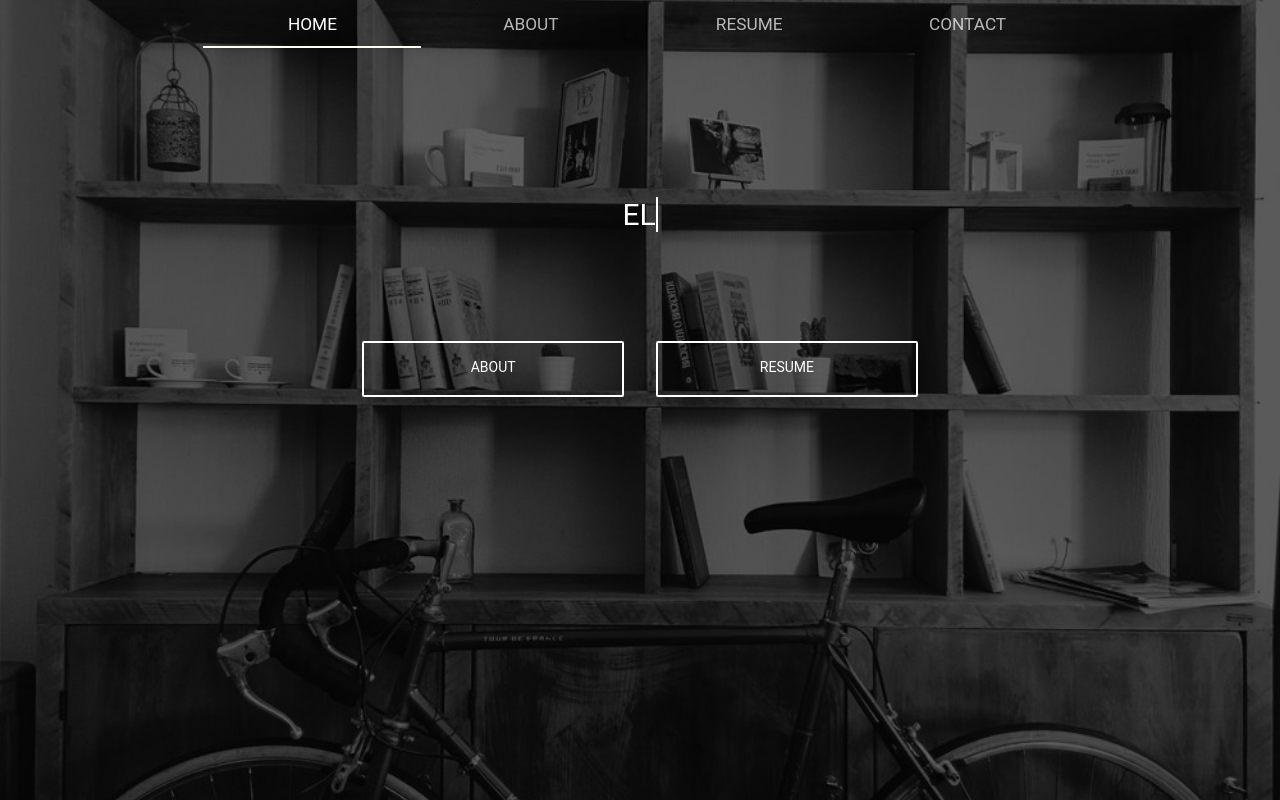
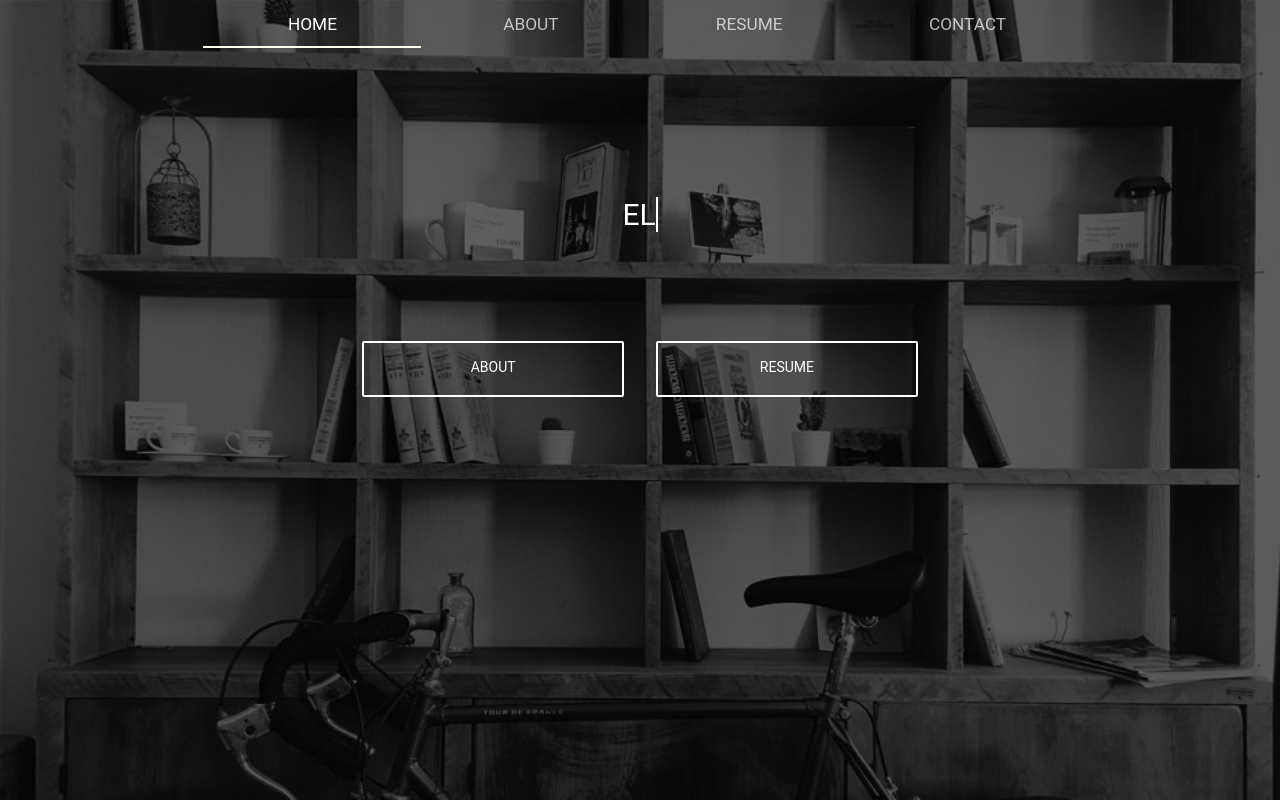
Before and after one commit to gearingdevin/personalWebsite, a website: page public/views/index.html in a window 1280 px wide. Drawn offline with nearby package versions, Linux system fonts and the light colour scheme.

Commit message:
background fix v1

```diff
--- a/public/css/main.css
+++ b/public/css/main.css
@@ -58,12 +58,12 @@ body {
   background-color: #cccccc;
   font-family: 'Roboto', sans-serif;
   background-repeat: no-repeat;
-  background-position: center;
+  /* background-position: center;  */
   background-attachment: fixed;
   background-size:     cover;                      /* <------ */
   background-repeat:   no-repeat;
-  background-position: center center;
-    overflow-x: hidden;
+  background-position: 0px 0px;
+  overflow-x: hidden;
     /* overflow-y:scroll; */
     /* overflow-y: hidden; */
 
```
